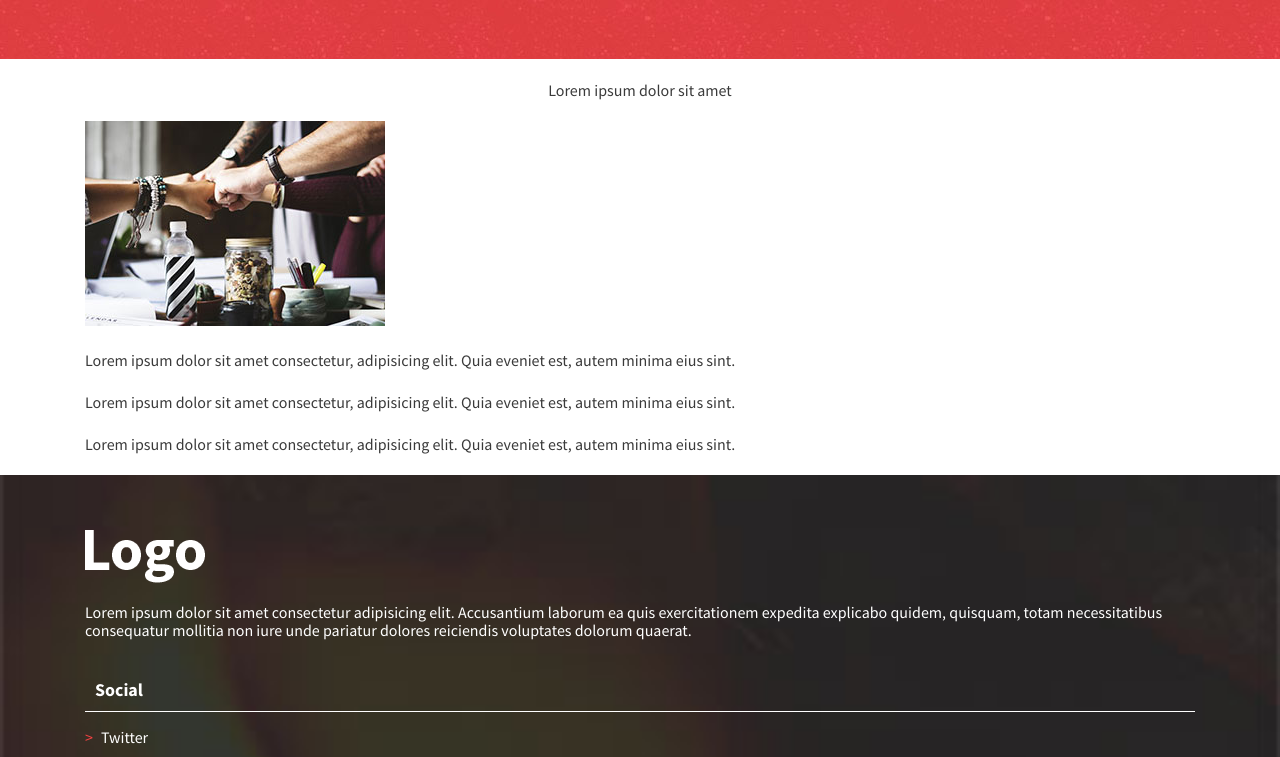
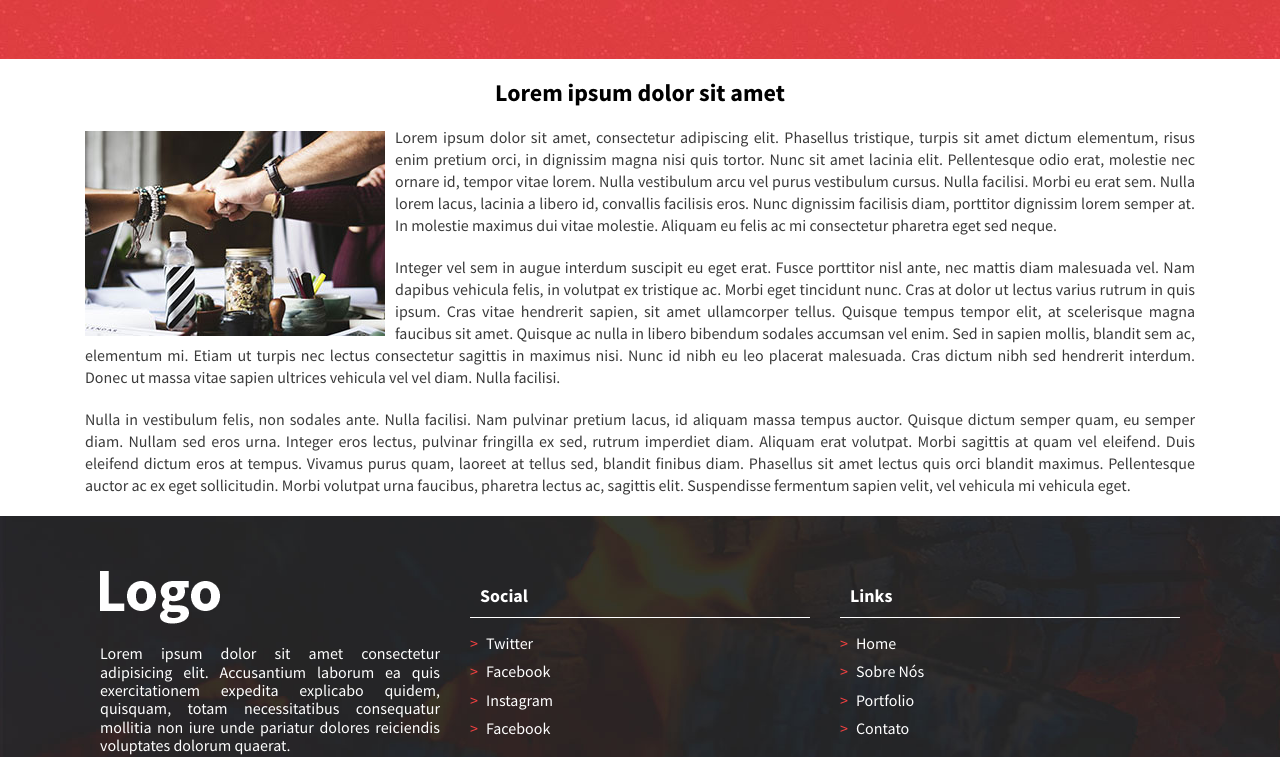
Before and after one commit to lucaswotta/website-responsive, a plain HTML site: page sobre.html in a window 1280 px wide. Shown: the part 224-981 px from the top of the page. Drawn offline with Linux system fonts and the light colour scheme.

Commit message:
Add sobre

```diff
--- a/sass/components/_alinhamento-texto.scss
+++ /dev/null
@@ -1,3 +0,0 @@
-.text-center {
-    text-align: center;
-}
--- a/sass/components/_pagina-conteudo.scss
+++ b/sass/components/_pagina-conteudo.scss
@@ -2,6 +2,8 @@
     padding: 15px;
     padding-top: 25px;
     padding-bottom: 25px;
+    overflow: auto;
+
 
     p {
         color: $cor-leitura;
@@ -10,4 +12,9 @@
         margin-bottom: 20px;
     }
 
+    @media(min-width: $breakpoint-md) {
+        padding-top: 150px;
+        padding-bottom: 150px;
+    }
+
 }
--- /dev/null
+++ b/sass/layout/_alinhamento-img.scss
@@ -0,0 +1,18 @@
+.img-left {
+    float: left;
+}
+
+@media(max-width: $breakpoint-md) {
+    .img-left-md {
+        display: block;
+        margin: 0 auto;
+        width: 100%;
+    }
+}
+
+@media(min-width: $breakpoint-md) {
+    .img-left-md {
+        float: left;
+        margin: 5px 10px 5px 0;
+    }
+}
--- /dev/null
+++ b/sass/layout/_alinhamento-texto.scss
@@ -0,0 +1,7 @@
+.text-center {
+    text-align: center;
+}
+
+.text-justify {
+    text-align: justify;
+}
--- a/sass/layout/_rodape.scss
+++ b/sass/layout/_rodape.scss
@@ -1,49 +1,72 @@
 .rodape {
     color: #fff;
-}
 
-.rodape .logo {
+    .logo {
         margin-bottom: 20px;
     }
 
-.rodape__linha-1 {
+    p {
+        text-align: justify;
+    }
+
+    &__top {
         background-color: #272525;
         background-image: url("../img/rodape-bg.jpg");
         background-size: cover;
         padding: 15px;
+        overflow: auto;
     }
 
-.rodape__linha-2 {
+    &__bottom {
         background-color: #000;
         text-align: center;
         padding: 15px;
     }
 
-.rodape__coluna {
+    &__coluna {
         margin-top: 40px;
         margin-bottom: 40px;
     }
 
-.rodape__titulo {
+    &__titulo {
         border-bottom: 1px solid #fff;
         padding: 0 10px 10px 10px;
         font-size: 18px;
     }
 
-.rodape__lista-links {
+    &__lista-links {
         padding: 0;
         list-style: none;
     }
 
-.rodape__lista-links__item {
+    &__lista-links__item {
         color: #fff;
         text-decoration: none;
         margin-bottom: 10px;
         display: block;
     }
 
-.rodape__lista-links__item::before {
+    &__lista-links__item::before {
         content: ">";
         margin-right: 8px;
         color: $cor-principal;
     }
+
+    @media (min-width: $breakpoint-md) {
+        &__top {
+            background-image: url("../img/rodape-bg-md.jpg");
+        }
+
+        &__coluna {
+            float: left;
+            width: 33.333%;
+            padding: 0 15px;
+        }
+    }
+
+    @media (min-width: $breakpoint-xl) {
+        &__top {
+            background-image: url("../img/rodape-bg-xl.jpg");
+        }
+    }
+}
--- a/sass/pages/_sobre-nos.scss
+++ b/sass/pages/_sobre-nos.scss
@@ -0,0 +1,8 @@
+.pagina-sobre {
+    .pagina-conteudo {
+        @media (min-width: $breakpoint-md) {
+            padding-right: 150px;
+            padding-left: 150px;
+        }
+    }
+}
--- a/sass/style.scss
+++ b/sass/style.scss
@@ -8,7 +8,6 @@
 @import 'base/_meu-reset';
 
 // Components
-@import 'components/_alinhamento-texto';
 @import 'components/_depoimentos';
 @import 'components/_formulario';
 @import 'components/_logo';
@@ -22,6 +21,8 @@
 @import 'layout/_container';
 @import 'layout/_cabecalho';
 @import 'layout/_rodape';
+@import 'layout/_alinhamento-texto';
+@import 'layout/_alinhamento-img';
 
 // Páginas
 @import 'pages/_contato';
--- a/sobre.html
+++ b/sobre.html
@@ -31,19 +31,38 @@
                 <h1 class="pagina-cabecalho__titulo">Sobre Nós</h1>
             </header>
             <section class="container pagina-conteudo">
-                <p class="text-center">Lorem ipsum dolor sit amet</p>
-                <img src="img/time-unido.jpg" alt="Mesa de escritório com vários colegas de trabalho se cumprimentando">
-                <p>Lorem ipsum dolor sit amet consectetur, adipisicing elit. Quia eveniet est, autem minima eius sint.
+                <h2 class="text-center">Lorem ipsum dolor sit amet</h2>
+                <img src="img/time-unido.jpg" class="img-left-md"
+                    alt="Mesa de escritório com vários colegas de trabalho se cumprimentando">
+                <p class="text-justify">Lorem ipsum dolor sit amet, consectetur adipiscing elit. Phasellus tristique, turpis sit amet dictum
+                    elementum, risus enim pretium orci, in dignissim magna nisi quis tortor. Nunc sit amet lacinia elit.
+                    Pellentesque odio erat, molestie nec ornare id, tempor vitae lorem. Nulla vestibulum arcu vel purus
+                    vestibulum cursus. Nulla facilisi. Morbi eu erat sem. Nulla lorem lacus, lacinia a libero id,
+                    convallis facilisis eros. Nunc dignissim facilisis diam, porttitor dignissim lorem semper at. In
+                    molestie maximus dui vitae molestie. Aliquam eu felis ac mi consectetur pharetra eget sed neque.
                 </p>
-                <p>Lorem ipsum dolor sit amet consectetur, adipisicing elit. Quia eveniet est, autem minima eius sint.
+                <p class="text-justify">Integer vel sem in augue interdum suscipit eu eget erat. Fusce porttitor nisl ante, nec mattis diam
+                    malesuada vel. Nam dapibus vehicula felis, in volutpat ex tristique ac. Morbi eget tincidunt nunc.
+                    Cras at dolor ut lectus varius rutrum in quis ipsum. Cras vitae hendrerit sapien, sit amet
+                    ullamcorper tellus. Quisque tempus tempor elit, at scelerisque magna faucibus sit amet. Quisque ac
+                    nulla in libero bibendum sodales accumsan vel enim. Sed in sapien mollis, blandit sem ac, elementum
+                    mi. Etiam ut turpis nec lectus consectetur sagittis in maximus nisi. Nunc id nibh eu leo placerat
+                    malesuada. Cras dictum nibh sed hendrerit interdum. Donec ut massa vitae sapien ultrices vehicula
+                    vel vel diam. Nulla facilisi.
                 </p>
-                <p>Lorem ipsum dolor sit amet consectetur, adipisicing elit. Quia eveniet est, autem minima eius sint.
+                <p class="text-justify">Nulla in vestibulum felis, non sodales ante. Nulla facilisi. Nam pulvinar pretium lacus, id aliquam
+                    massa tempus auctor. Quisque dictum semper quam, eu semper diam. Nullam sed eros urna. Integer eros
+                    lectus, pulvinar fringilla ex sed, rutrum imperdiet diam. Aliquam erat volutpat. Morbi sagittis at
+                    quam vel eleifend. Duis eleifend dictum eros at tempus. Vivamus purus quam, laoreet at tellus sed,
+                    blandit finibus diam. Phasellus sit amet lectus quis orci blandit maximus. Pellentesque auctor ac ex
+                    eget sollicitudin. Morbi volutpat urna faucibus, pharetra lectus ac, sagittis elit. Suspendisse
+                    fermentum sapien velit, vel vehicula mi vehicula eget.
                 </p>
             </section>
         </article>
     </main>
     <footer class="rodape">
-        <div class="rodape__linha-1">
+        <div class="rodape__top">
             <div class="container">
                 <div class="rodape__coluna">
                     <a href="index.html" class="logo logo--branco">Design Responsivo</a>
@@ -77,7 +96,7 @@
                 </div>
             </div>
         </div>
-        <div class="rodape__linha-2">
+        <div class="rodape__bottom">
             © 2022 - Todos os direitos reservados - Lucas Motta.
         </div>
     </footer>
```
Also changed, not shown: contato.html (+2 -2 lines), index.html (+2 -2 lines), portfolio.html (+2 -2 lines), css/style.css. Lines whose indentation alone changed are shown as unchanged.
